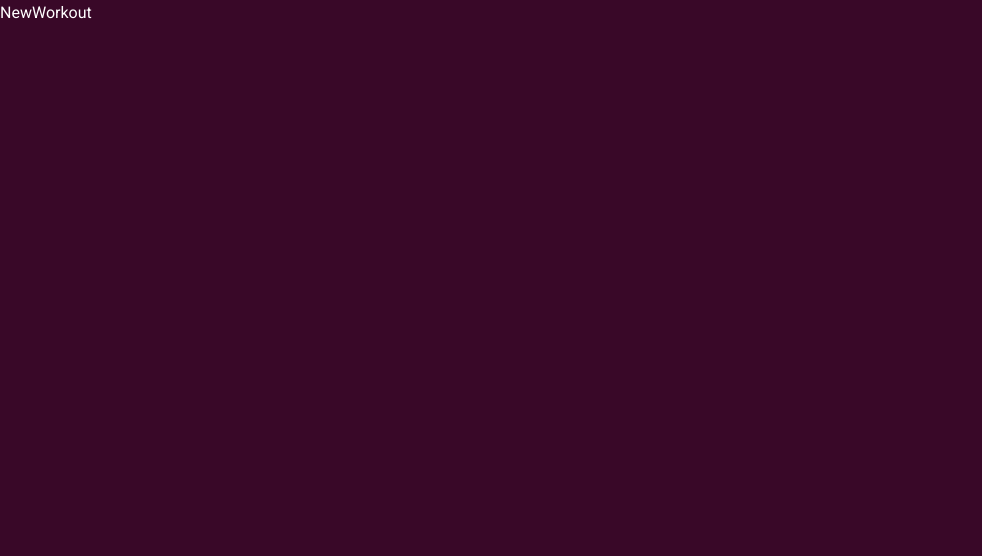
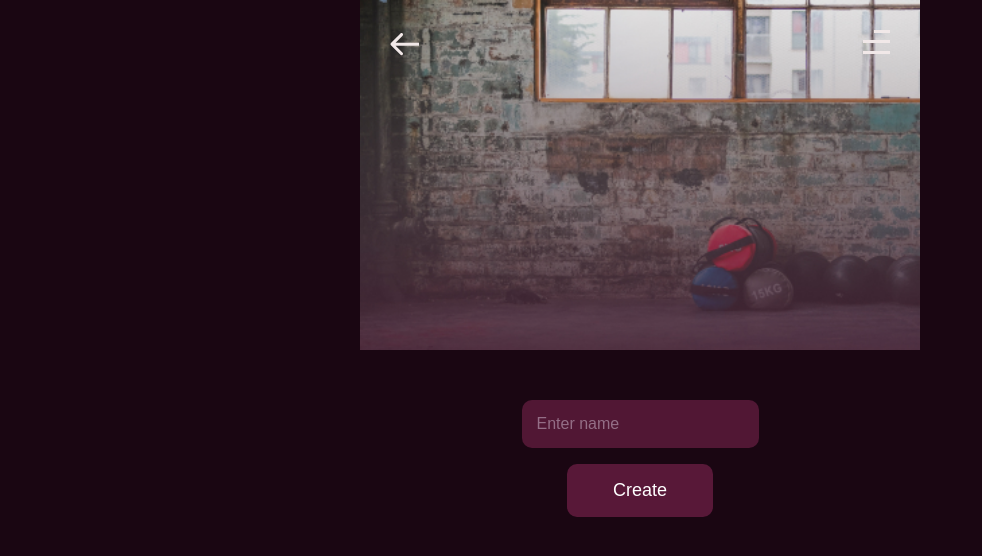
Before and after one commit to NetLive5/workout-app, a React (Create React App) app in the folder workout-app/front/: page /new-workout in a window 1280 px wide. Shown: the top 556 px of the page, without its empty margins (0-982 px from the left). Built offline with nearby package versions, Linux system fonts and the light colour scheme.

Commit message:
Page workouts create

```diff
--- a/workout-app/front/src/components/common/Header/Header.jsx
+++ b/workout-app/front/src/components/common/Header/Header.jsx
@@ -1,19 +1,34 @@
 import React from 'react';
-import styles from './Header.module.scss'
-
-import userImage from '../../../images/header/user.svg'
+import { useLocation, useNavigate } from 'react-router-dom';
 import Hamburger from './Hamburger/Hamburger';
 
 
+import styles from './Header.module.scss'
+import userImage from '../../../images/header/user.svg'
+import arrowImage from '../../../images/header/arrow.svg'
+
+
+
 const Header = () => {
+    const navigate = useNavigate()
+    const location = useLocation()
+
+
+
     return (
     <header className={styles.header}>
+    {location.pathname !== '/' ? (
+    <button type='button' onClick={()=> navigate(-1)}>
+        <img src={arrowImage} alt='back'/>
+    </button>
+    ) : (
     <button type='button'>
         <img src={userImage} alt='Auth'/>
     </button>
-    <Hamburger />
+    )}
+        <Hamburger />
     </header>
-)
+    )
 }
 
 export default Header
--- a/workout-app/front/src/components/common/Layout.jsx
+++ b/workout-app/front/src/components/common/Layout.jsx
@@ -6,10 +6,8 @@
 const Layout = ({ children, bgImage, height ='350px'} ) => {
     return (
         <div className={styles.wrapper} style={{height, backgroundImage: `url(${bgImage})`}}>
-            <Header />
-            <div>
-            {children}
-            </div>
+            <Header/>
+            <div> {children}</div>
         </div>
     )
 }
--- a/workout-app/front/src/components/pages/NewWorkout/NewWorkout.jsx
+++ b/workout-app/front/src/components/pages/NewWorkout/NewWorkout.jsx
@@ -1,8 +1,35 @@
 import React from 'react'
+import Layout from '../../common/Layout'
+
+import bgImage from '../../../images/new-workout-bg.jpg'
+import Feild from '../../ui/Feild/Feild'
+import Button from '../../ui/Button/Button'
+
+import styles from '../NewWorkout/NewWorkout.module.scss'
+
 
 const NewWorkout = () => {
+  const [name, setName] = React.useState('')
+  //const [exercises, setExercises] = React.useState([])
+
+  const handleSubmit = () =>
+  {
+    console.log('submit')
+  }
   return (
-    <div>NewWorkout</div>
+  <>
+    <Layout bgImage={bgImage} />
+      <div className={styles.wrapper}>
+        <form onSubmit={handleSubmit}>
+          <Feild
+            placeholder='Enter name'
+            value={name}
+            onChange={e =>setName(e.target.value)}/>
+            {/*React Select*/}
+          <Button text = 'Create' callback={()=>{}}/>
+       </form>
+      </div>
+  </>
   )
 }
 
--- a/workout-app/front/src/components/pages/NewWorkout/NewWorkout.module.scss
+++ b/workout-app/front/src/components/pages/NewWorkout/NewWorkout.module.scss
@@ -0,0 +1,6 @@
+@import '../../../scss/variables';
+
+.wrapper{
+ padding: 50px 90px;
+ text-align: center;
+}
--- /dev/null
+++ b/workout-app/front/src/components/ui/Feild/Feild.jsx
@@ -0,0 +1,16 @@
+import React from 'react'
+import styles  from './Feild.module.scss'
+
+const Feild = ({placeholder, value, onChange, type ='text'}) => {
+  return (
+    <input
+    placeholder={placeholder}
+    type={type}
+    value={value}
+    onChange={onChange}
+    className={styles.input}
+    />
+  )
+}
+
+export default Feild
--- /dev/null
+++ b/workout-app/front/src/components/ui/Feild/Feild.module.scss
@@ -0,0 +1,18 @@
+@import '../../../scss/variables';
+
+.input{
+    background-color: $purple;
+    border: 1px solid transparent;
+    color: $white;
+    font-size: 16px;
+    padding: 14px;
+    border-radius: 10px;
+    margin-bottom: 1rem;
+    outline: none;
+    &:focus{
+        border-color: rgba($accent, .3);
+    }
+    &::placeholder{
+        color: #946E86;
+    }
+}
--- a/workout-app/front/src/scss/index.scss
+++ b/workout-app/front/src/scss/index.scss
@@ -1,7 +1,7 @@
 @import './variables';
 
 body{
-    background-color: $dark-purple;
+    background-color: $black;
     padding: 0;
     margin: 0;
 	color: #fff;
```
Also changed, not shown: workout-app/front/src/images/header/arrow.svg (added), workout-app/front/src/images/new-workout-bg.jpg (added).
